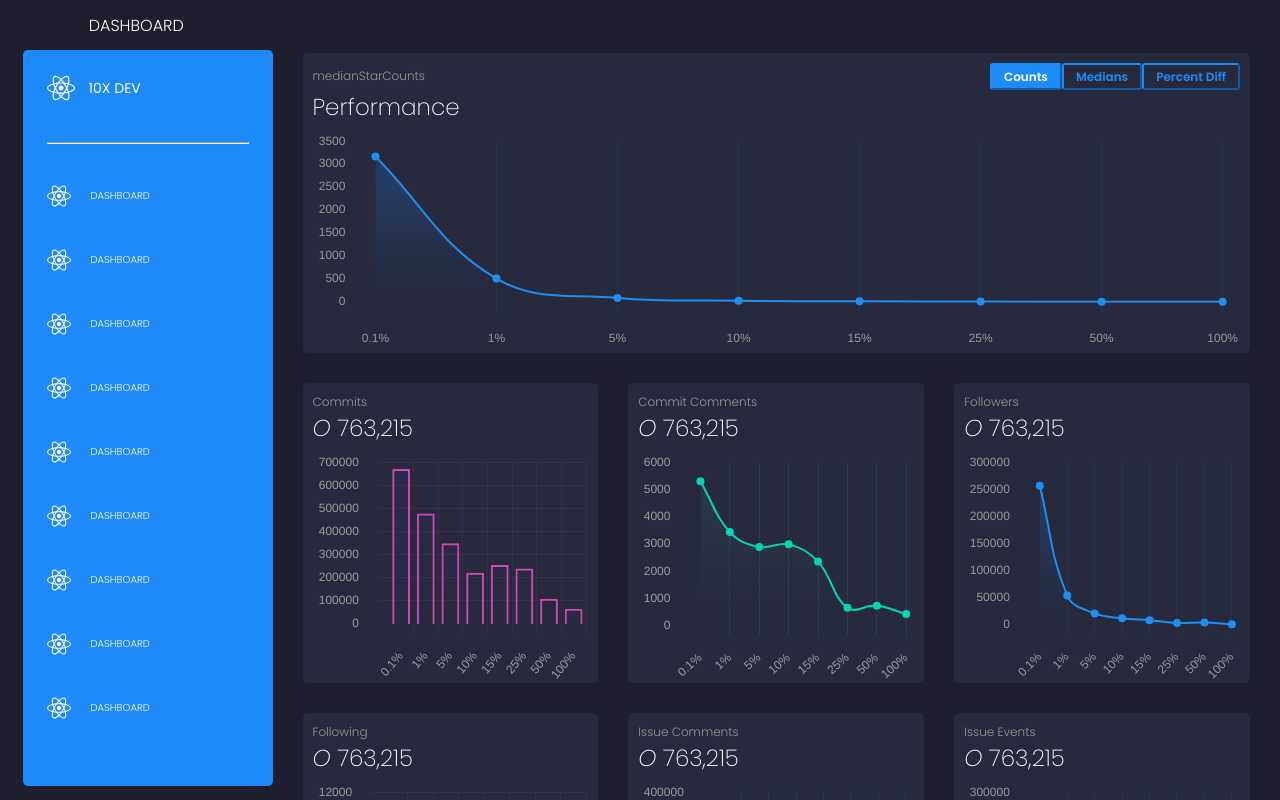
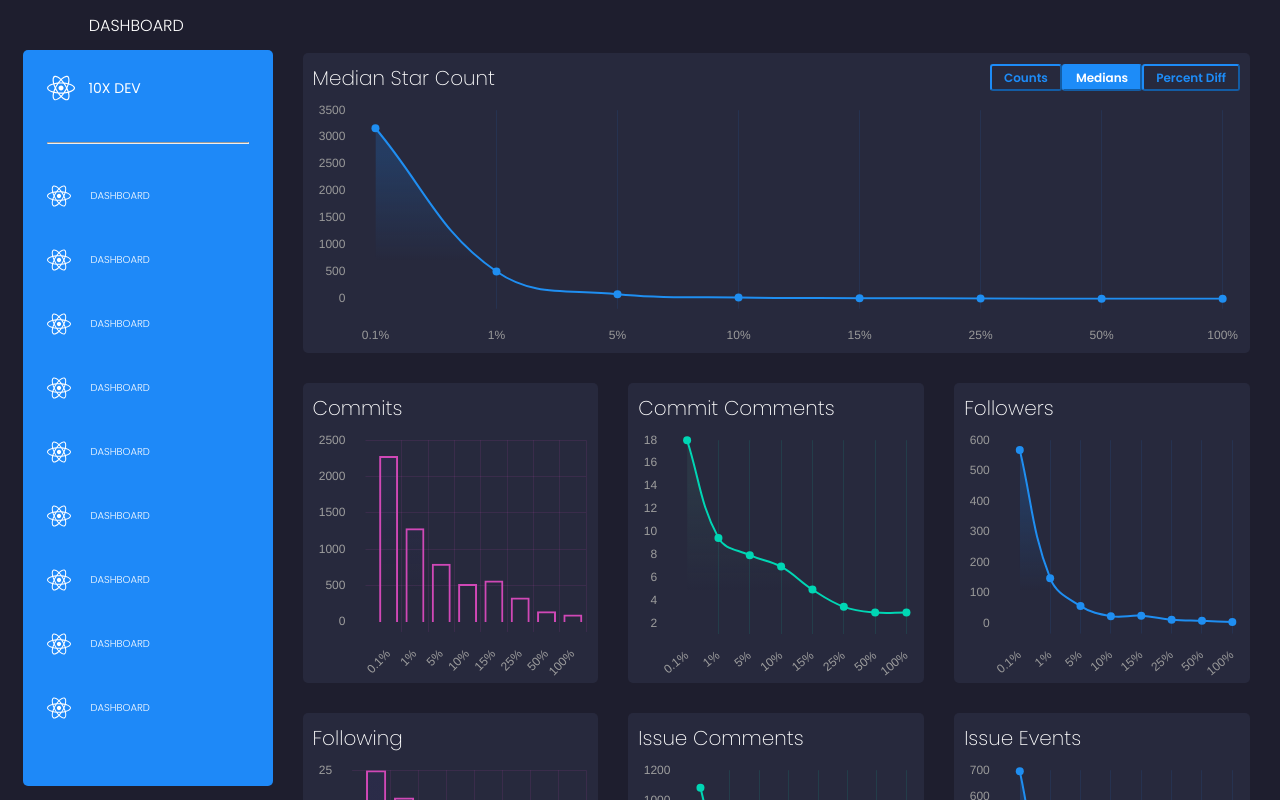
Before and after one commit to slampham/10x-Dev, a React (Create React App) app: page / in a window 1280 px wide. Shown: the top 800 px of the page. Built offline with nearby package versions, Linux system fonts and the light colour scheme.

Commit message:
charts updated now

```diff
--- a/src/components/App.js
+++ b/src/components/App.js
@@ -27,6 +27,10 @@ const StyledApp = styled.div`
       position: sticky;
       top: 0;
     }
+
+    .route-footer {
+      width: 100%;
+    }
   }
 `
 
--- a/src/components/ChartCard.js
+++ b/src/components/ChartCard.js
@@ -10,13 +10,7 @@ const StyledChartCard = styled(StyledCard)`
   flex-direction: column;
 
   .title {
-    font-size: 12px;
-    font-weight: 300;
-    color: #9A9A9A;
-  }
-
-  .subtitle {
-    font-size: 23px;
+    font-size: 20px;
     font-weight: 200;
     color: white;
   }
@@ -45,8 +39,7 @@ function ChartCard({title, factMetric, occurence, className}) {
 
   return (
     <StyledChartCard {...{className}}>
-      <h3 className='title'>{title}</h3>
-      <div className='subtitle'><i>O</i> <span>763,215</span></div>
+      <h3 className="title">{title}</h3>
       <div className='chart-container'>
         {chart}
       </div>
--- a/src/components/Dashboard.js
+++ b/src/components/Dashboard.js
@@ -34,7 +34,7 @@ const StyledDashboard = styled.div`
 `
 
 function Dashboard() {
-  const [factMetric, setFactMetric] = useState('count')
+  const [factMetric, setFactMetric] = useState('median')
 
   return (
     <StyledDashboard>
--- a/src/components/LargeChartCard.js
+++ b/src/components/LargeChartCard.js
@@ -43,7 +43,7 @@ function LargeChartCard({title, className, factMetric, setFactMetric}) {
   return (
     <StyledLargeCard {...{className}}>
       <div className='title-buttons'>
-        <h3 className='title'>{title}</h3>
+        <h3 className='title'>Median Star Count</h3>
         <div className='buttons'>
           <button
             className={factMetric === 'count' ? 'active' : undefined}
@@ -63,7 +63,6 @@ function LargeChartCard({title, className, factMetric, setFactMetric}) {
         </div>
       </div>
 
-      <h4 className='subtitle'>Performance</h4>
       <div className='chart-container'>
         <Line {...{data, options}} />
       </div>
--- a/src/components/charts.js
+++ b/src/components/charts.js
@@ -24,7 +24,6 @@ function blueChart(title, factMetric) {
         labels: percentiles,
         datasets: [
           {
-            label: "My First dataset",
             fill: true,
             backgroundColor: gradientStroke,
             borderColor: "#1f8ef1",
@@ -60,8 +59,7 @@ function blueChart(title, factMetric) {
       },
       responsive: true,
       scales: {
-        yAxes: [
-          {
+        yAxes: [{
             barPercentage: 1.6,
             gridLines: {
               drawBorder: false,
@@ -114,7 +112,6 @@ function pinkChart(title, factMetric) {
         labels: percentiles,
         datasets: [
           {
-            label: "Countries",
             fill: true,
             backgroundColor: gradientStroke,
             hoverBackgroundColor: gradientStroke,
@@ -152,8 +149,6 @@ function pinkChart(title, factMetric) {
               zeroLineColor: "transparent",
             },
             ticks: {
-              suggestedMin: 60,
-              suggestedMax: 120,
               padding: 20,
               fontColor: "#9e9e9e",
             },
@@ -192,7 +187,6 @@ function greenChart(title, factMetric) {
         labels: percentiles,
         datasets: [
           {
-            label: "My First dataset",
             fill: true,
             backgroundColor: gradientStroke,
             borderColor: "#00d6b4",
@@ -238,8 +232,6 @@ function greenChart(title, factMetric) {
               zeroLineColor: "transparent",
             },
             ticks: {
-              suggestedMin: 50,
-              suggestedMax: 125,
               padding: 20,
               fontColor: "#9e9e9e",
             },
```
